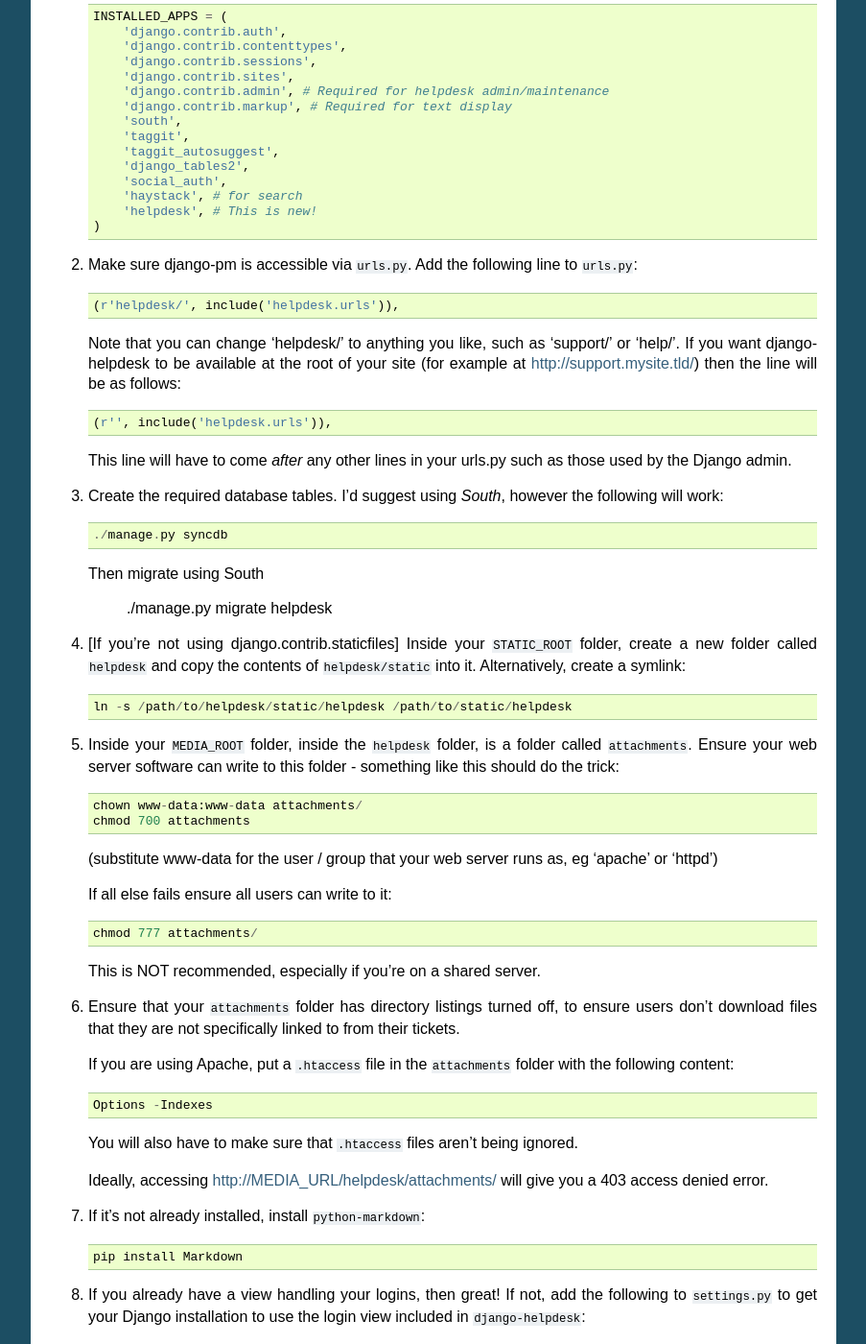
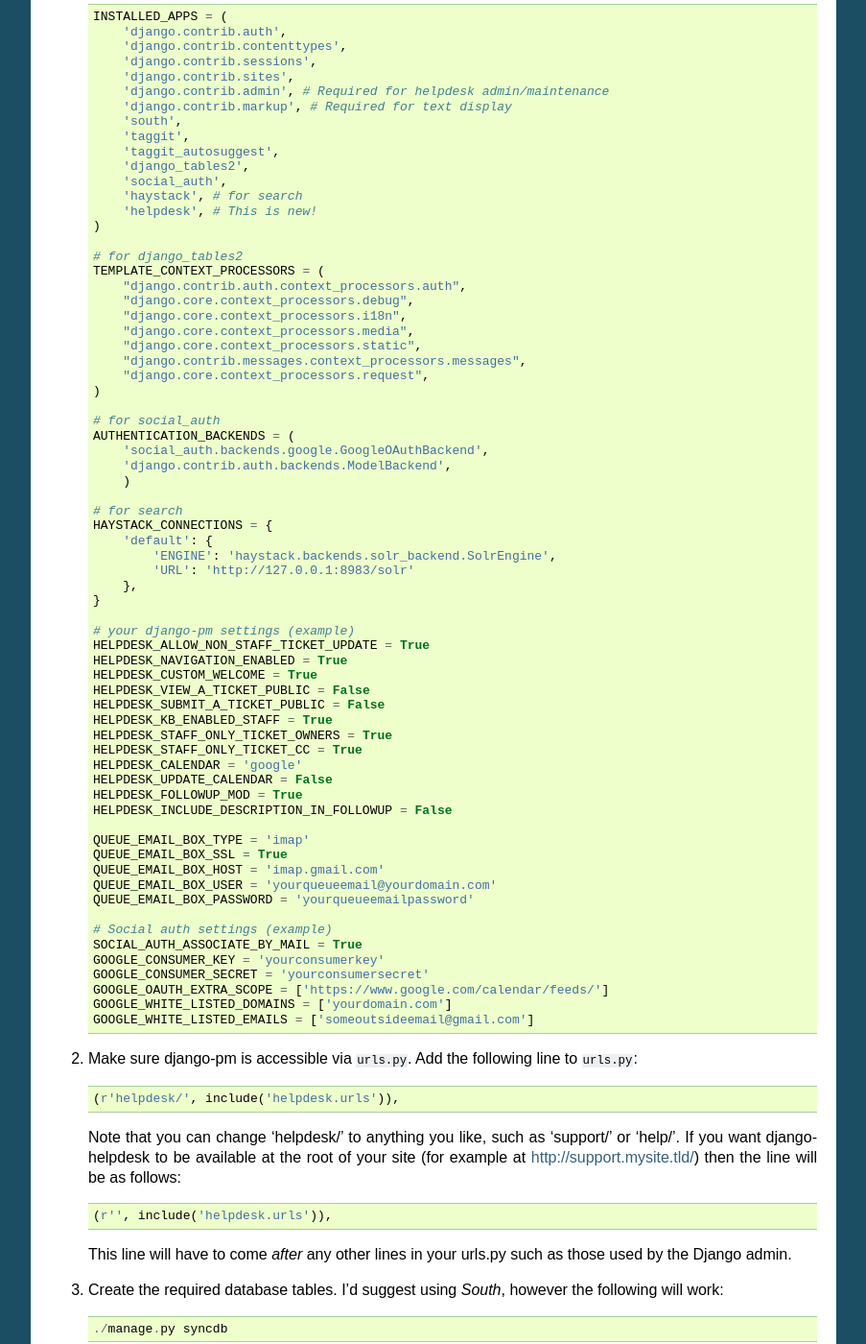
Before and after one commit to SacNaturalFoods/django-pm, a Sphinx documentation site: the page built from docs/install.rst, in a window 1280 px wide and 1400 px high, scrolled down 675 px. Shown: the whole window at 96% size, without its empty margins (198-1101 px from the left). Built offline with Sphinx 7.4.7, drawn with Linux system fonts in a browser that asks for light colours.

Commit message:
updated docs for settings.py dependency settings

```diff
--- a/docs/install.rst
+++ b/docs/install.rst
@@ -47,6 +47,59 @@
         'haystack', # for search
         'helpdesk', # This is new!
     )
+
+    # for django_tables2
+    TEMPLATE_CONTEXT_PROCESSORS = (
+        "django.contrib.auth.context_processors.auth",
+        "django.core.context_processors.debug",
+        "django.core.context_processors.i18n",
+        "django.core.context_processors.media",
+        "django.core.context_processors.static",
+        "django.contrib.messages.context_processors.messages",
+        "django.core.context_processors.request",
+    )
+
+    # for social_auth
+    AUTHENTICATION_BACKENDS = (
+        'social_auth.backends.google.GoogleOAuthBackend',
+        'django.contrib.auth.backends.ModelBackend',
+        )
+
+    # for search
+    HAYSTACK_CONNECTIONS = {
+        'default': {
+            'ENGINE': 'haystack.backends.solr_backend.SolrEngine',
+            'URL': 'http://127.0.0.1:8983/solr'
+        },
+    }
+
+    # your django-pm settings (example)
+    HELPDESK_ALLOW_NON_STAFF_TICKET_UPDATE = True
+    HELPDESK_NAVIGATION_ENABLED = True
+    HELPDESK_CUSTOM_WELCOME = True
+    HELPDESK_VIEW_A_TICKET_PUBLIC = False
+    HELPDESK_SUBMIT_A_TICKET_PUBLIC = False
+    HELPDESK_KB_ENABLED_STAFF = True
+    HELPDESK_STAFF_ONLY_TICKET_OWNERS = True
+    HELPDESK_STAFF_ONLY_TICKET_CC = True
+    HELPDESK_CALENDAR = 'google'
+    HELPDESK_UPDATE_CALENDAR = False
+    HELPDESK_FOLLOWUP_MOD = True
+    HELPDESK_INCLUDE_DESCRIPTION_IN_FOLLOWUP = False
+
+    QUEUE_EMAIL_BOX_TYPE = 'imap'
+    QUEUE_EMAIL_BOX_SSL = True
+    QUEUE_EMAIL_BOX_HOST = 'imap.gmail.com'
+    QUEUE_EMAIL_BOX_USER = 'yourqueueemail@yourdomain.com'
+    QUEUE_EMAIL_BOX_PASSWORD = 'yourqueueemailpassword'
+
+    # Social auth settings (example)
+    SOCIAL_AUTH_ASSOCIATE_BY_MAIL = True
+    GOOGLE_CONSUMER_KEY = 'yourconsumerkey'
+    GOOGLE_CONSUMER_SECRET = 'yourconsumersecret'
+    GOOGLE_OAUTH_EXTRA_SCOPE = ['https://www.google.com/calendar/feeds/']
+    GOOGLE_WHITE_LISTED_DOMAINS = ['yourdomain.com']
+    GOOGLE_WHITE_LISTED_EMAILS = ['someoutsideemail@gmail.com']
 
 2. Make sure django-pm is accessible via ``urls.py``. Add the following line to ``urls.py``::
 
```
